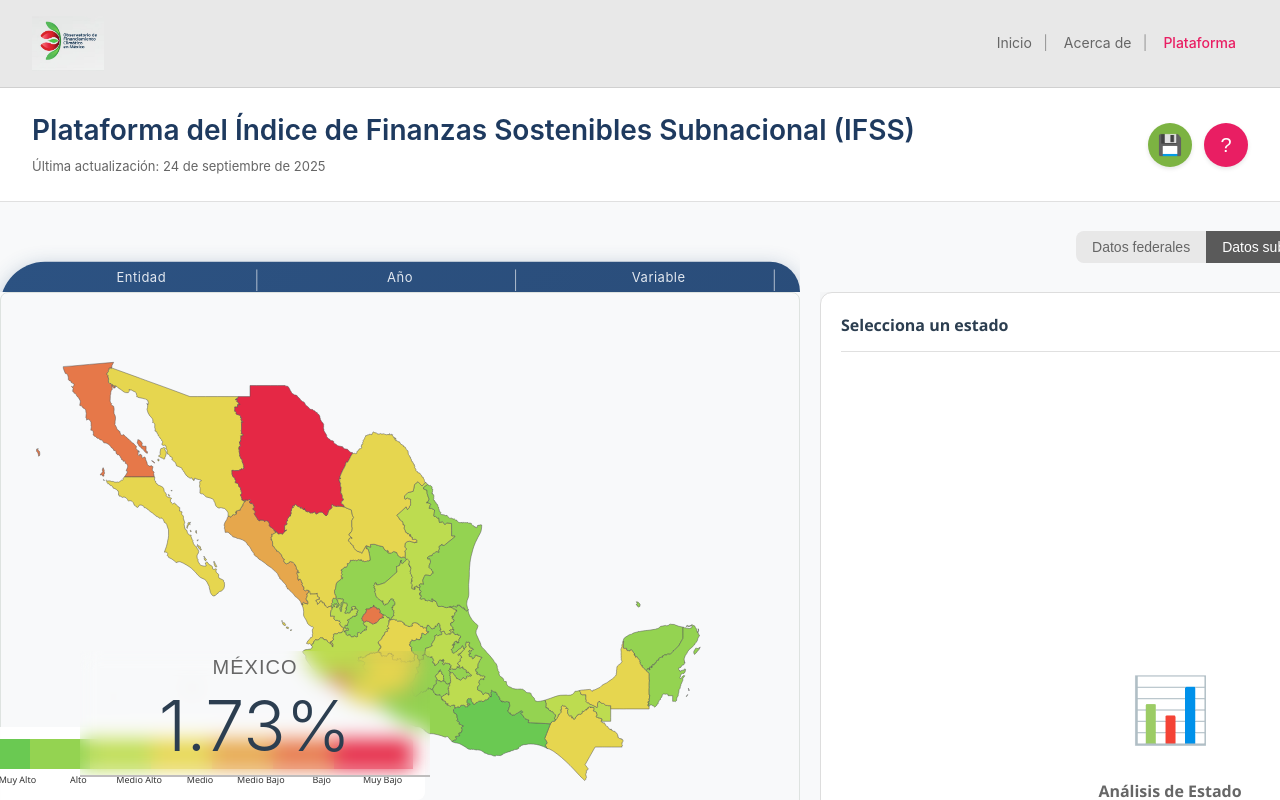
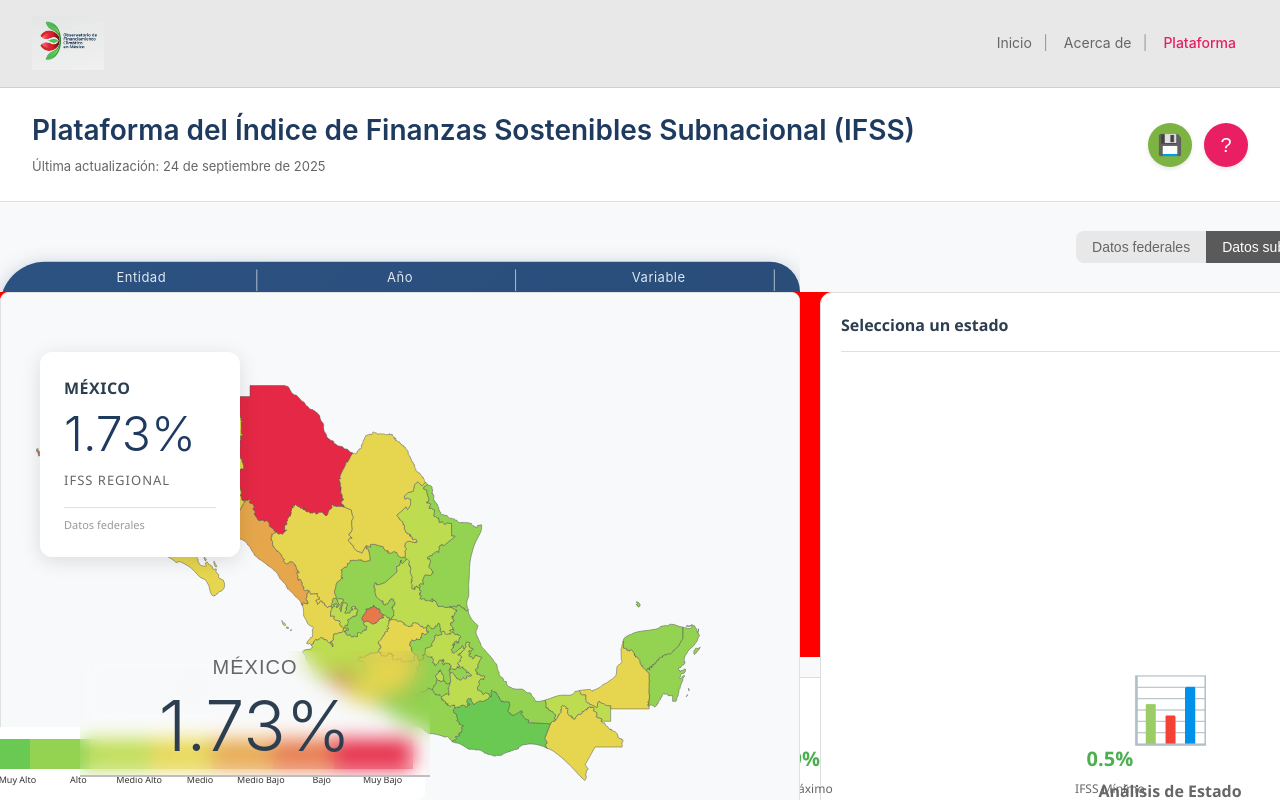
Before and after one commit to aurora-escalera/PlataformaFinanzasSostenibles, a Vue app in the folder frontend/: page /finanzas/mapas in a window 1280 px wide. Shown: the top 800 px of the page. Built offline with nearby package versions, Linux system fonts and the light colour scheme.

Commit message:
Agregar card de primera card

```diff
--- a/frontend/src/modules/maps/components/MapComponent.vue
+++ b/frontend/src/modules/maps/components/MapComponent.vue
@@ -1,4 +1,4 @@
-<!-- src/modules/maps/components/MapComponent.vue - CHARTS AL LADO DERECHO -->
+<!-- src/modules/maps/components/MapComponent.vue -->
 <template>
   <div class="map-container">
     <!-- Loading State -->
@@ -21,7 +21,32 @@
       <div class="map-and-charts-wrapper">
         <!-- SVG Map -->
         <div class="map-wrapper">
-          <!-- Información de hover/nacional -->
+          <!-- NUEVA CARD FLOTANTE CON INFO DEL ESTADO/NACIONAL -->
+          <div class="map-info-card" :class="{ 'state-selected': selectedState }">
+            <div class="card-content">
+              <!-- Título del estado o México -->
+              <div class="card-location">
+                {{ selectedState || 'México' }}
+              </div>
+
+              <!-- Valor IFSS grande -->
+              <div class="card-ifss-value">
+                {{ getDisplayIFSS() }}%
+              </div>
+
+              <!-- Label IFSS -->
+              <div class="card-ifss-label">
+                {{ selectedState ? 'IFSS Estatal' : 'IFSS Regional' }}
+              </div>
+
+              <!-- Tipo de datos -->
+              <div class="card-data-type">
+                Datos {{ selectedState ? 'subnacionales' : 'federales' }}
+              </div>
+            </div>
+          </div>
+
+          <!-- Información de hover/nacional (tu box existente) -->
           <div class="hover-info-box">
             <!-- Si hay estado en hover, mostrar información del estado -->
             <div v-if="hoveredState" class="info-content">
@@ -108,7 +133,6 @@
           </div>
         </div>
 
-        <!-- CHARTS SECTION - SIEMPRE VISIBLE -->
         <!-- CHARTS SECTION - SIEMPRE VISIBLE -->
         <div class="charts-section">
           <div class="charts-container">
@@ -216,8 +240,6 @@ import { geoPath, geoMercator } from 'd3-geo'
 import { useMaps } from '@/composables/useMaps'
 import { useCharts } from '@/composables/useCharts'
 import ChartsComponent from '@/modules/charts/components/ChartsComponent.vue'
-import DonutChart from '@/modules/charts/components/DonutChart.vue'
-import BarChart from '@/modules/charts/components/BarChart.vue'
 
 const props = defineProps({
   title: {
@@ -236,7 +258,6 @@ const props = defineProps({
     type: String,
     default: 'Valor IFSS'
   },
-  // NUEVO: Recibir el composable compartido
   mapsComposable: {
     type: Object,
     default: null
@@ -245,7 +266,6 @@ const props = defineProps({
 
 const emit = defineEmits(['region-selected', 'map-error'])
 
-// Usar el composable recibido o crear uno nuevo (fallback)
 const {
   geoData,
   loading,
@@ -272,6 +292,15 @@ const {
 } = useCharts()
 
 const mousePosition = ref({ x: 0, y: 0 })
+
+// NUEVA FUNCIÓN: Obtener IFSS para mostrar en la card
+const getDisplayIFSS = () => {
+  if (selectedState.value) {
+    const stateInfo = getStateInfo(selectedState.value)
+    return stateInfo.value || 0
+  }
+  return nationalIFSS.value?.value || 0
+}
 
 const handleMouseHover = (stateName, event) => {
   mousePosition.value = {
@@ -359,6 +388,66 @@ watch(error, (newError) => {
 </script>
 
 <style scoped>
+/* ... estilos existentes ... */
+
+/* NUEVOS ESTILOS PARA LA CARD FLOTANTE */
+.map-info-card {
+  position: absolute;
+  top: 60px;
+  left: 40px;
+  background: white;
+  border-radius: 12px;
+  padding: 24px;
+  box-shadow: 0 4px 20px rgba(0, 0, 0, 0.12);
+  z-index: 10;
+  min-width: 200px;
+  transition: all 0.3s ease;
+}
+
+.map-info-card.state-selected {
+  border-left: 4px solid #2196F3;
+}
+
+.card-content {
+  display: flex;
+  flex-direction: column;
+  gap: 8px;
+}
+
+.card-location {
+  font-size: 16px;
+  font-weight: 600;
+  color: #2c3e50;
+  text-transform: uppercase;
+  letter-spacing: 0.5px;
+}
+
+.card-ifss-value {
+  font-size: 48px;
+  font-weight: 300;
+  color: #1e3a5f;
+  line-height: 1;
+  font-family: -apple-system, BlinkMacSystemFont, 'Segoe UI', Roboto, sans-serif;
+}
+
+.card-ifss-label {
+  font-size: 13px;
+  font-weight: 500;
+  color: #666;
+  text-transform: uppercase;
+  letter-spacing: 1px;
+  margin-top: 4px;
+}
+
+.card-data-type {
+  font-size: 11px;
+  color: #999;
+  margin-top: 8px;
+  padding-top: 8px;
+  border-top: 1px solid #e0e0e0;
+}
+
+/* Resto de estilos existentes... */
 .map-container {
   width: 100%;
   max-width: 1520px;
@@ -396,6 +485,9 @@ watch(error, (newError) => {
   gap: 20px;
   align-items: flex-start;
   padding: 0;
+  background-color: red;
+  height: 365.1px;
+  width: 1189.5px;
 }
 
 .map-wrapper {
@@ -625,34 +717,6 @@ svg g:hover .state-path:hover  {
   font-size: 14px;
 }
 
-.charts-grid {
-  display: flex;
-  flex-direction: column;
-  gap: 16px;
-}
-
-.charts-row {
-  display: grid;
-  grid-template-columns: repeat(4, 1fr);
-  gap: 12px;
-}
-
-.chart-container {
-  background: #fafafa;
-  border: 1px solid #e0e0e0;
-  border-radius: 8px;
-  padding: 12px;
-  display: flex;
-  flex-direction: column;
-  align-items: center;
-  min-height: 140px;
-  transition: box-shadow 0.2s;
-}
-
-.chart-container:hover {
-  box-shadow: 0 2px 8px rgba(0, 0, 0, 0.1);
-}
-
 .details-panel {
   background: white;
   border: 1px solid #ddd;
@@ -822,8 +886,9 @@ svg g:hover .state-path:hover  {
     width: 100%;
   }
 
-  .charts-row {
-    grid-template-columns: repeat(4, 1fr);
+  .map-info-card {
+    top: 20px;
+    left: 20px;
   }
 }
 
@@ -832,12 +897,17 @@ svg g:hover .state-path:hover  {
     padding: 10px;
   }
 
-  .charts-row {
-    grid-template-columns: repeat(2, 1fr);
+  .color-legend {
+    min-width: 140px;
   }
 
-  .color-legend {
-    min-width: 140px;
+  .map-info-card {
+    min-width: 150px;
+    padding: 16px;
+  }
+
+  .card-ifss-value {
+    font-size: 36px;
   }
 
   .details-content {
```
